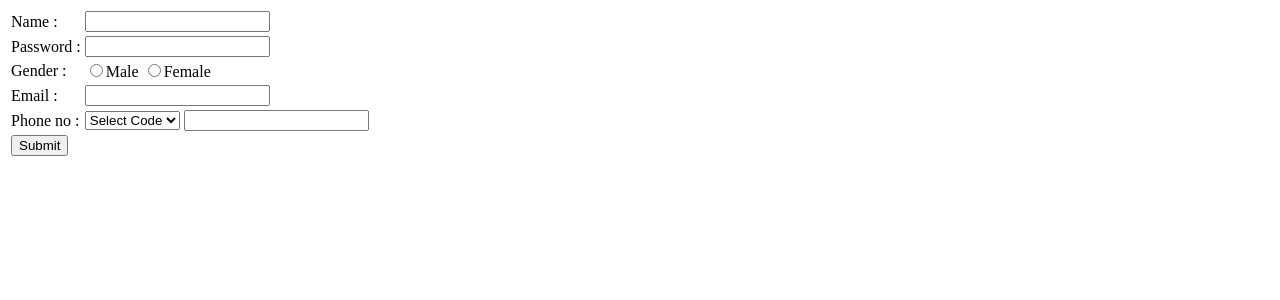
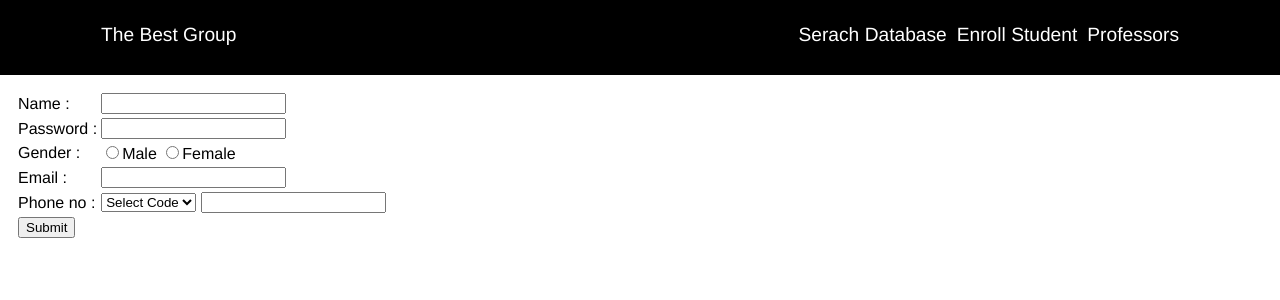
Before and after one commit to zgarlett/Database-Project, a PHP site: page /Form.html in a window 1280 px wide. Shown: the top 300 px of the page. Run offline with PHP 8.4, Linux system fonts and the light colour scheme.

Commit message:
Additions

```diff
--- a/Form.html
+++ b/Form.html
@@ -2,10 +2,20 @@
     <!DOCTYPE HTML>
     <html>
     <head>
-      <title>Register Form</title>
+      <meta charset="UTF-8">
+		<title>Database Project</title>
+		<link href="style.css" rel="stylesheet" type="text/css">
     </head>
     <body>
-     <form action="insert.php" method="POST">
+		<header class="main-header">
+			<p class="name">The Best Group</p>
+			<ul class="nav">
+				<li><a href="aboutme.html">Serach Database</a></li>
+				<li><a href="resume.html">Enroll Student</a></li>
+				<li>Professors</li>
+			</ul>
+		</header>
+     <form class="form" action="insert.php" method="POST">
       <table>
        <tr>
         <td>Name :</td>
--- a/style.css
+++ b/style.css
@@ -77,39 +77,8 @@ a:visited:hover {
 
 .main-header {
 	background: black;
-	color: grey;
-
-}
-
-
-.aboutme-header {
-	background: linear-gradient(96deg, rgba(210,206,78,1) 0%, rgba(0,231,255,1) 45%, rgba(5,13,130,1) 100%);
-	color: white;
-}
-
-.aboutme-col1 {
-	width: 392px;
-	height: 400px;
-}
-
-.aboutme-main {
-	text-align: center;
-}
-
-.resume-header {
-	background: linear-gradient(90deg, rgba(0,230,255,1) 0%, rgba(32,32,131,1) 100%);
 	color: white;
 
-}
-
-.resources-header {
-	background: linear-gradient(90deg, rgba(251,214,34,1) 0%, rgba(236,60,60,1) 100%);
-	color: white;
-
-}
-
-.contactme-header {
-	background: linear-gradient(90deg, rgba(38,99,255,1) 0%, rgba(0,255,83,1) 100%);
 }
 
 .body-resume {
@@ -140,11 +109,14 @@ a:visited:hover {
 
 .twocolumns {
 	columns: 2;
-
 }
 
 .threecolumns {
 	columns: 3;
+}
+
+form{
+	padding: 15px;
 }
 
 footer {
```
